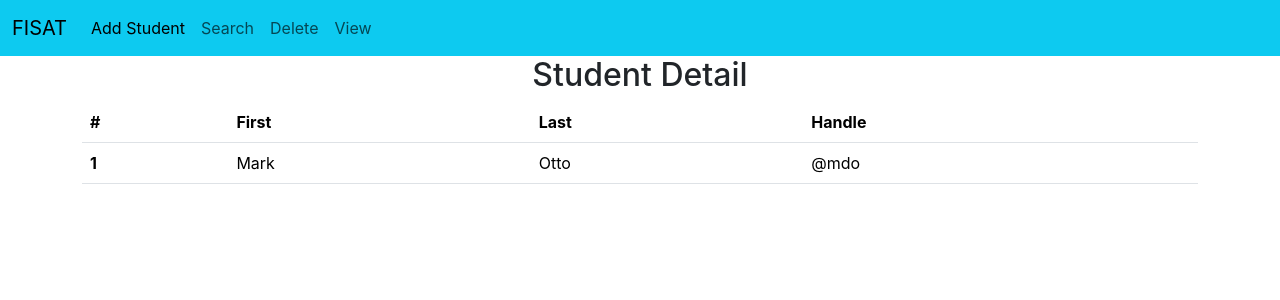
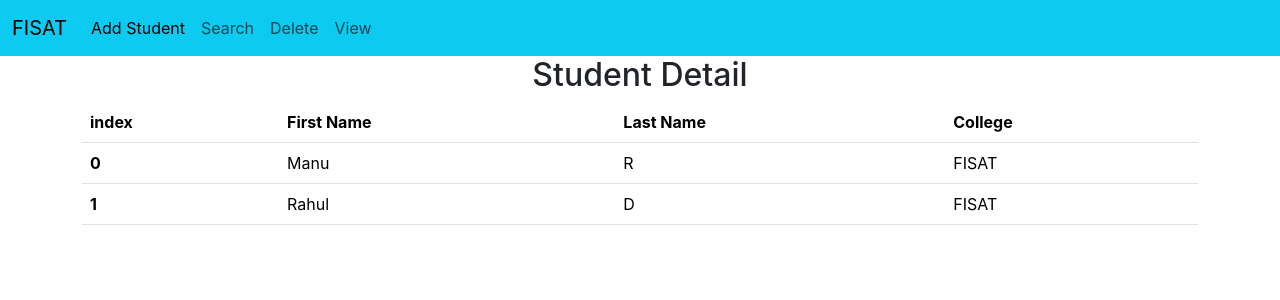
Before and after one commit to Gloriya2001/fisatStudents-app-react, a React (Create React App) app: page /view in a window 1280 px wide. Shown: the top 300 px of the page. Built offline with nearby package versions, Linux system fonts and the light colour scheme.

Commit message:
semidynamic done

```diff
--- a/src/components/View.jsx
+++ b/src/components/View.jsx
@@ -1,10 +1,44 @@
-import React from 'react'
+import React, { useState } from 'react'
 import NavBar from './NavBar'
 
 const View = () => {
+
+
+  const [data, changeData] = useState(
+    [
+      {
+        "_id": "66651683741a512717d92b87",
+        "firstname": "Manu",
+        "lastname": "R",
+        "college": "FISAT",
+        "dob": "02/04/1999",
+        "course": "B-Tech Comp Science",
+        "mobile": "+91 95266 7443",
+        "email": "aa@gmail.com",
+        "address": "Kochi",
+        "__v": 0
+      },
+      {
+        "_id": "666516bc741a512717d92b88",
+        "firstname": "Rahul",
+        "lastname": "D",
+        "college": "FISAT",
+        "dob": "02/01/1992",
+        "course": "MCA",
+        "mobile": "+91 95266 74440",
+        "email": "aa@gmail.com",
+        "address": "Test Address",
+        "__v": 0
+      }
+    ]
+
+  )
+
+
+
   return (
     <div>
-<NavBar/>
+      <NavBar />
       <div className="container">
         <div className="row">
           <h2><center>Student Detail</center></h2>
@@ -14,20 +48,28 @@ const View = () => {
             <table class="table">
               <thead>
                 <tr>
-      <th scope="col">#</th>
-      <th scope="col">First</th>
-      <th scope="col">Last</th>
-      <th scope="col">Handle</th>
+                  <th scope="col">index</th>
+                  <th scope="col">First Name</th>
+                  <th scope="col">Last Name</th>
+                  <th scope="col">College</th>
                 </tr>
               </thead>
               <tbody>
 
-    <tr>
-      <th scope="row">1</th>
-      <td>Mark</td>
-      <td>Otto</td>
-      <td>@mdo</td>
+
+              {data.map(
+                (value,index) => {
+
+                  return <tr>
+                  <th scope="row">{index}</th>
+                  <td>{value.firstname}</td>
+                  <td>{value.lastname}</td>
+                  <td>{value.college}</td>
                 </tr>
+
+
+                }
+              )}
 
               </tbody>
             </table>
```
Lines whose indentation alone changed are shown as unchanged.
